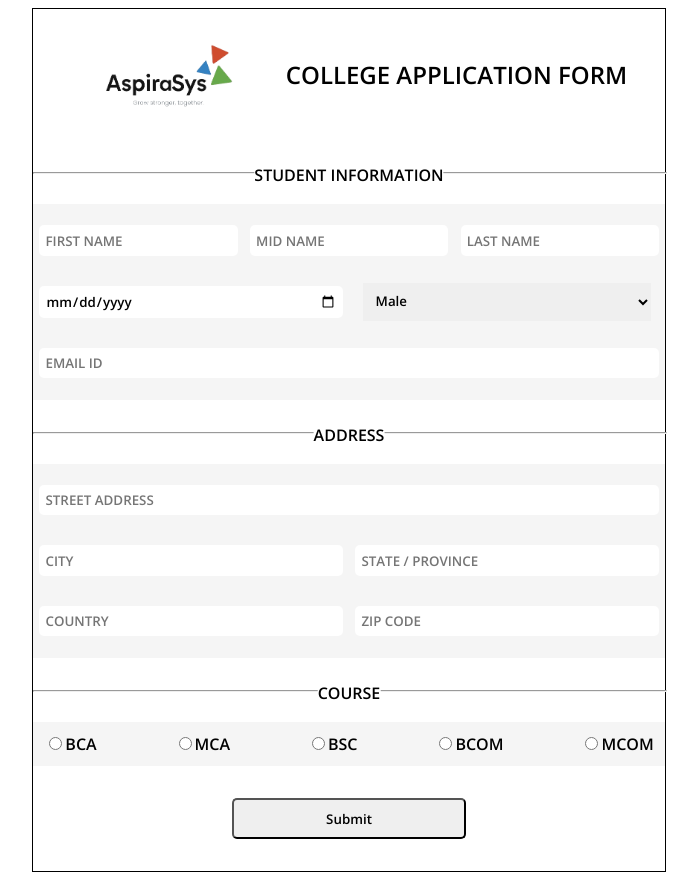
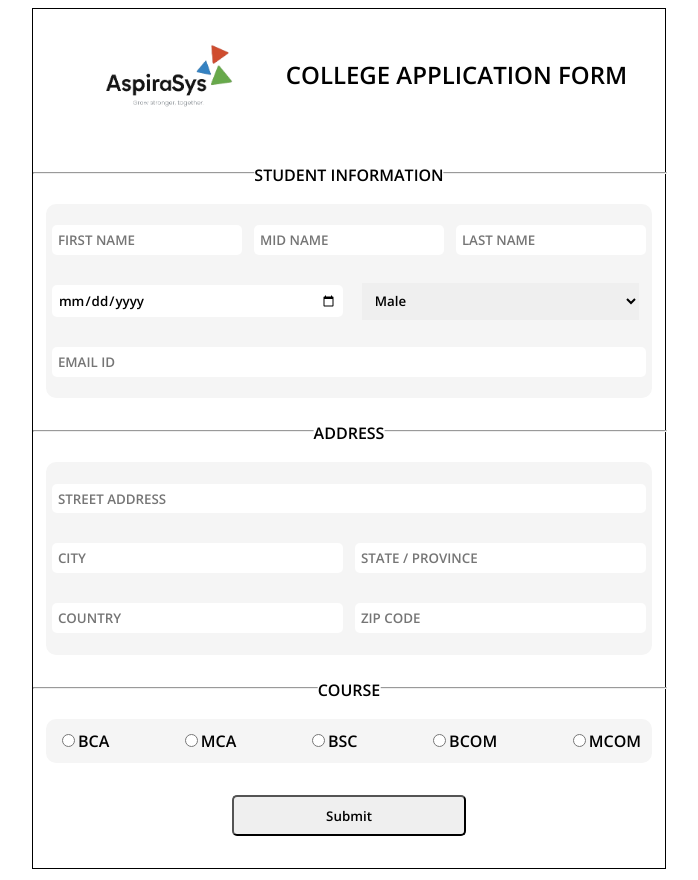
Before and after one commit to Ibrahim0518/ApplicationForm, a plain HTML site: page index.html in a window 1280 px wide. Shown: the whole page, without its empty margins (291-989 px from the left). Drawn offline with Linux system fonts and the light colour scheme; files whose address does not match are found by name.

Commit message:
mediaUpdate

```diff
--- a/style.css
+++ b/style.css
@@ -75,6 +75,8 @@ hr {
     justify-content: space-between;
     background: whitesmoke;
     padding: 1%;
+    margin: 0 2%;
+    border-radius: 10px;
 }
 
 .form_1>input {
```
